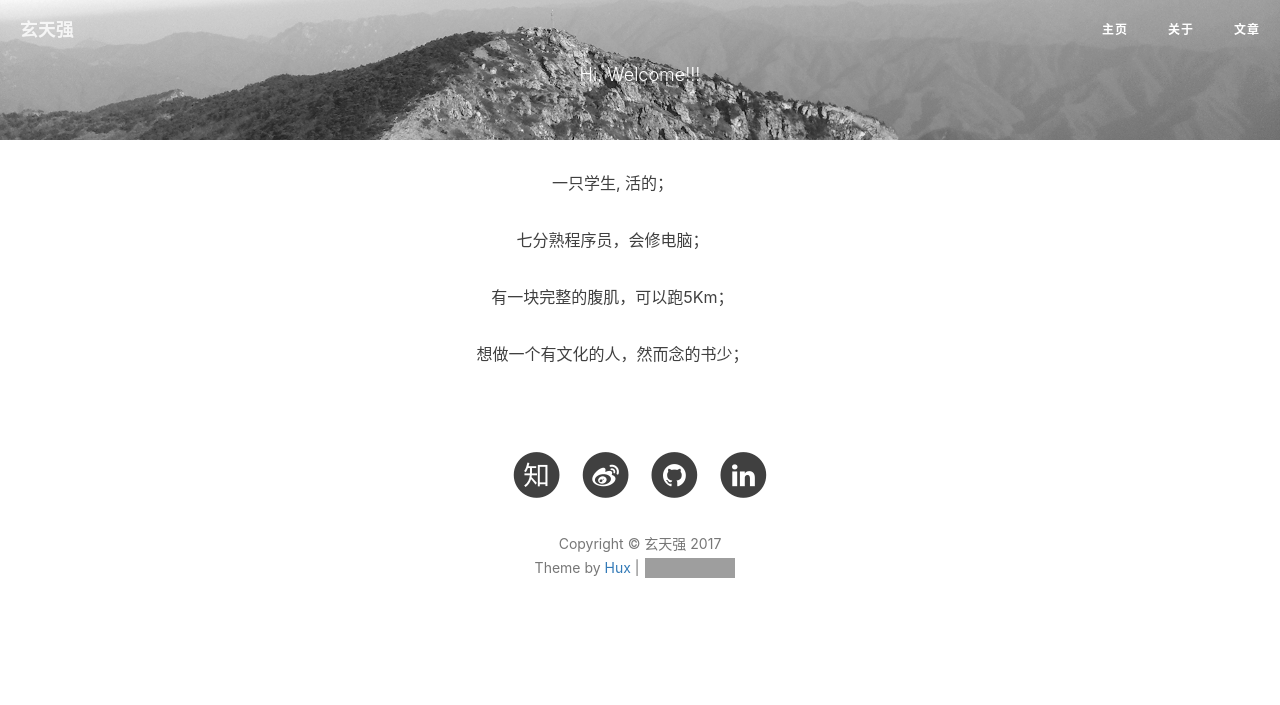
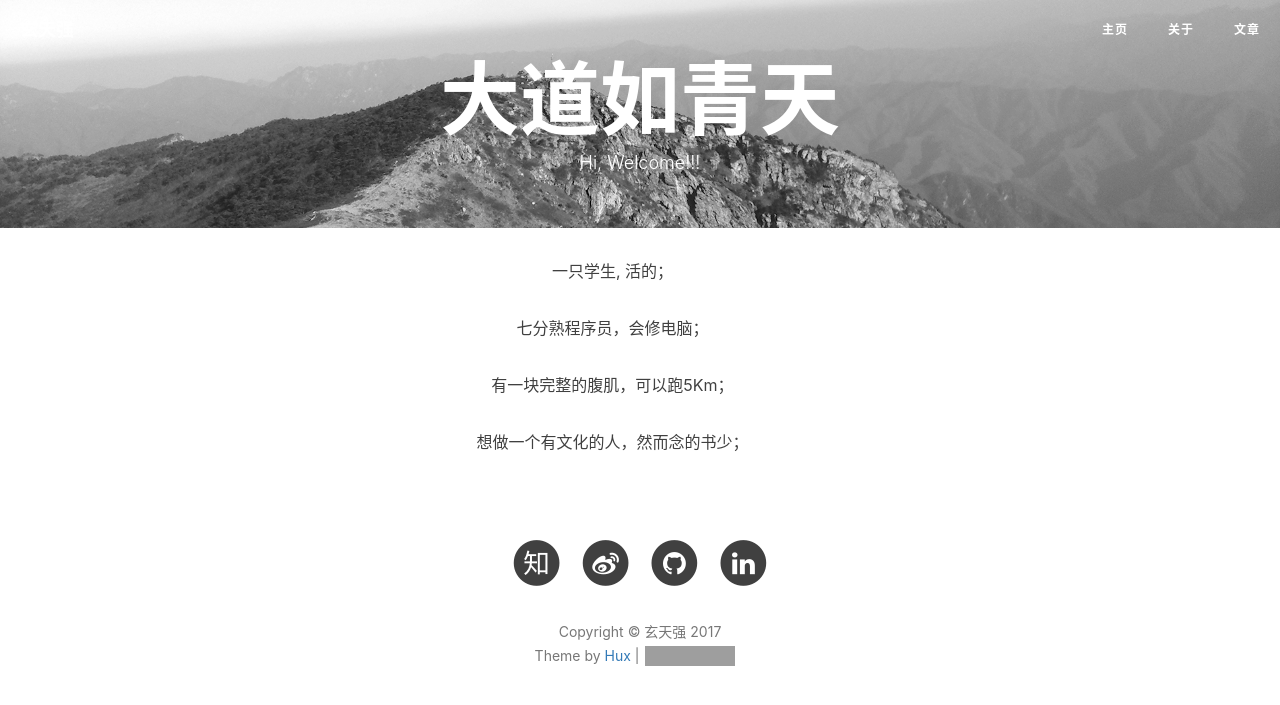
Before and after one commit to sophon250/sophon250.github.io, a Jekyll site: the page built from 关于.html, in a window 1280 px wide. Shown: the top 705 px of the page. Built offline with Jekyll 4.4.1, drawn with Linux system fonts in a browser that asks for light colours; nearby versions of some CDN libraries; comment, search, counter and statistics services are not loaded; grey boxes are pictures that could not be loaded.

Commit message:
test page title

```diff
--- a/关于.html
+++ b/关于.html
@@ -13,6 +13,7 @@ header-img: "img/about-bg.jpg"
 					<!--
                     <h1>{% if page.title %}{{ page.title }}{% else %}{{ site.title }}{% endif %}</h1>
 					-->
+					<h1>大道如青天</h1>
                     <span class="subheading">{{ page.description }}</span>
 
 
```
